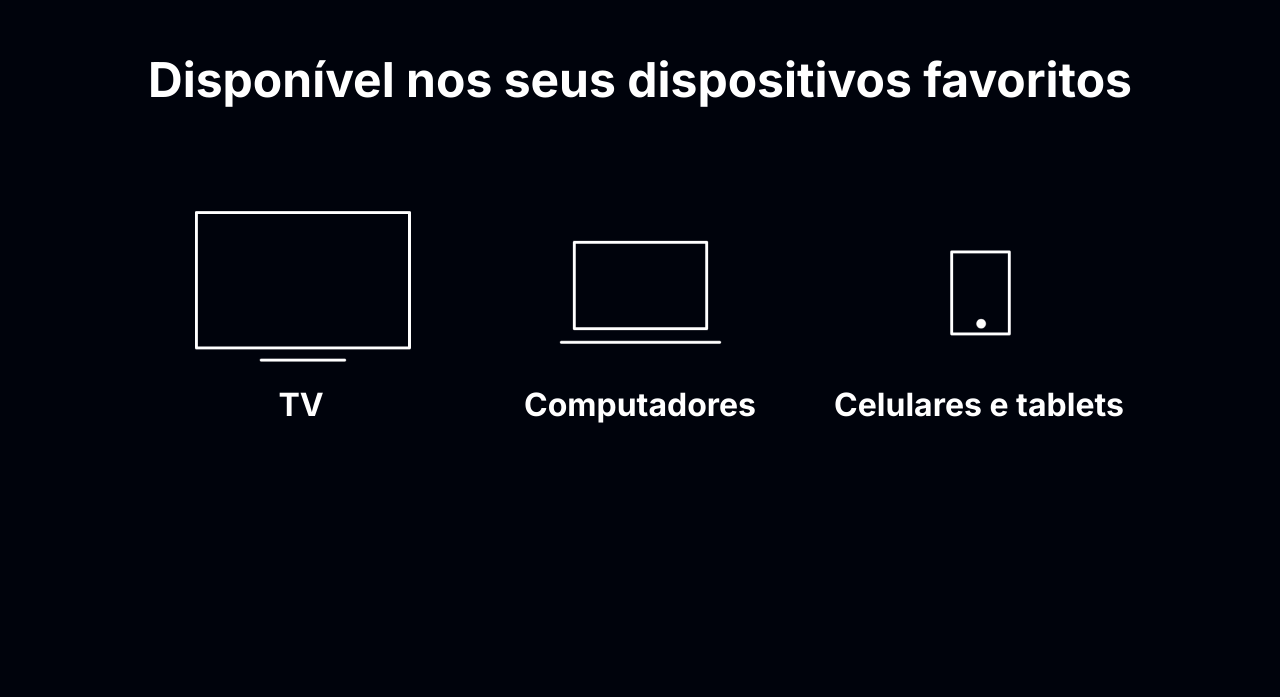
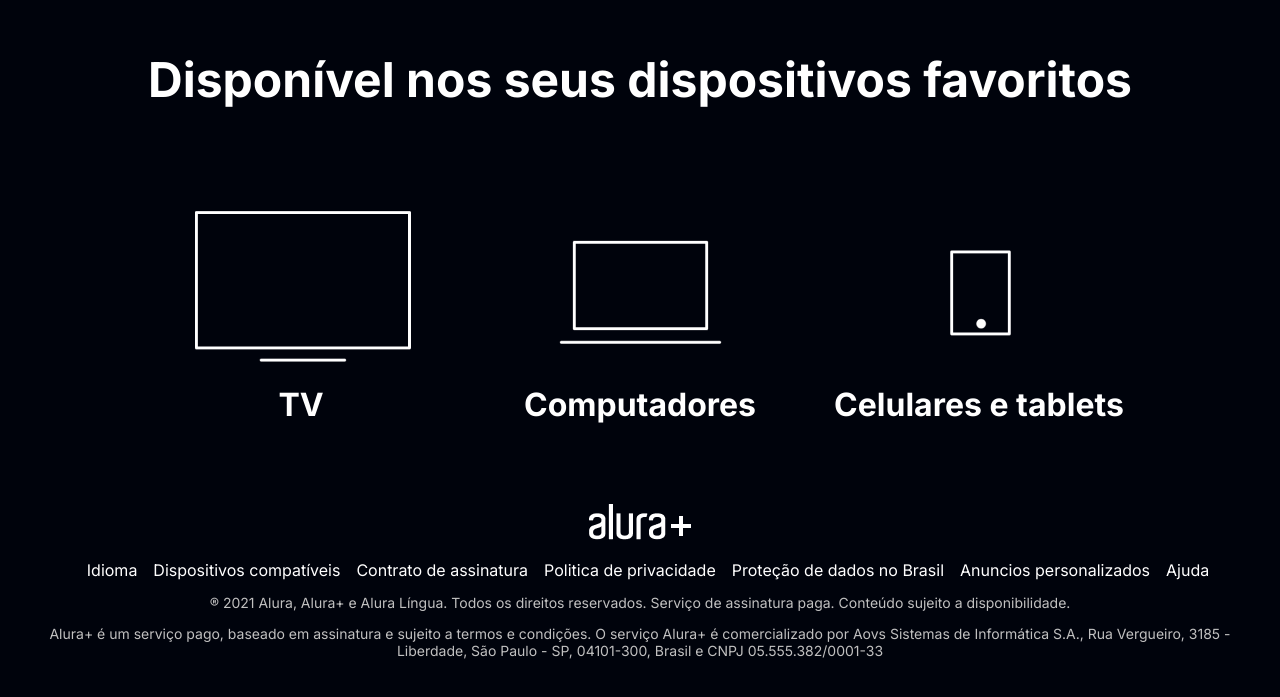
Before and after one commit to BarbosaAugusto/alura-pl, a plain HTML site: page index.html in a window 1280 px wide. Shown: the part 3150-3847 px from the top of the page. Before the commit the page ends 3654 px from the top, so only its background shows below. Drawn offline with Linux system fonts and the light colour scheme.

Commit message:
Criando a seção rodapé

```diff
--- a/index.html
+++ b/index.html
@@ -43,10 +43,12 @@
     </section>
 
     <section class="container secundario">
-        <img src="img/notebook.png" alt="Notebook com a página do curso HTML5 e CSS3 da Alura aberta" class="secundario__imagem">
+        <img src="img/notebook.png" alt="Notebook com a página do curso HTML5 e CSS3 da Alura aberta"
+            class="secundario__imagem">
         <div class="container__descricao">
             <h2 class="descricao__titulo">Baixe seus cursos</h2>
-            <p class="descricao__texto">Baixe e assista quando e onde quiser. Assim, seus favoritos estão sempre com você, até mesmo sem internet.</p>
+            <p class="descricao__texto">Baixe e assista quando e onde quiser. Assim, seus favoritos estão sempre com
+                você, até mesmo sem internet.</p>
         </div>
     </section>
 
@@ -67,6 +69,38 @@
             </li>
         </ul>
     </section>
+
+    <footer class="rodape">
+        <img src="img/logo.png" alt="Logo Alura+" class="rodape__logo">
+        <ul class="rodape__lista">
+            <li class="lista__link">
+                <a href="">Idioma</a>
+            </li>
+            <li class="lista__link">
+                <a href="">Dispositivos compatíveis</a>
+            </li>
+            <li class="lista__link">
+                <a href="">Contrato de assinatura</a>
+            </li>
+            <li class="lista__link">
+                <a href="">Politica de privacidade</a>
+            </li>
+            <li class="lista__link">
+                <a href="">Proteção de dados no Brasil</a>
+            </li>
+            <li class="lista__link">
+                <a href="">Anuncios personalizados</a>
+            </li>
+            <li class="lista__link">
+                <a href="">Ajuda</a>
+            </li>
+        </ul>
+        <p class="rodape__texto">® 2021 Alura, Alura+ e Alura Língua. Todos os direitos reservados. Serviço de
+            assinatura paga. Conteúdo sujeito a disponibilidade.</p>
+        <p class="rodape__texto">Alura+ é um serviço pago, baseado em assinatura e sujeito a termos e condições. O
+            serviço Alura+ é comercializado por Aovs Sistemas de Informática S.A., Rua Vergueiro, 3185 - Liberdade,
+            São Paulo - SP, 04101-300, Brasil e CNPJ 05.555.382/0001-33</p>
+    </footer>
 </body>
 
 </html>
--- a/style.css
+++ b/style.css
@@ -2,8 +2,10 @@
     --branco-principal: #FFFFFF;
     --cinza-segundario: #C0C0C0;
     --botao-azul: #167BF7;
+    --botao-azul-efeito: #3c92fa;
     --cor-de-fundo: #00030C;
     --fonte-principal: 'Inter';
+
 }
 
 body {
@@ -113,3 +115,36 @@ body {
     font-size: 32px;
     color: var(--branco-principal);
 }
+
+.rodape {
+    text-align: center;
+    margin: 5em 3em;
+}
+
+.rodape__lista {
+    display: flex;
+    justify-content: center;
+    list-style-type: none;
+    margin-top: 1em;
+}
+
+.lista__link a {
+    text-decoration: none;
+    color: var(--branco-principal);
+    margin-left: 1em;
+}
+
+.rodape__texto {
+    margin: 1em 0;
+    color: var(--cinza-segundario);
+    font-size: 14px;
+}
+
+.lista__link a:hover {
+    color: var(--botao-azul);
+}
+
+.container__botao:hover {
+    background-color: var(--botao-azul-efeito);
+    color: var(--cor-de-fundo);
+}
```
Also changed, not shown: img/logo.png (added).
